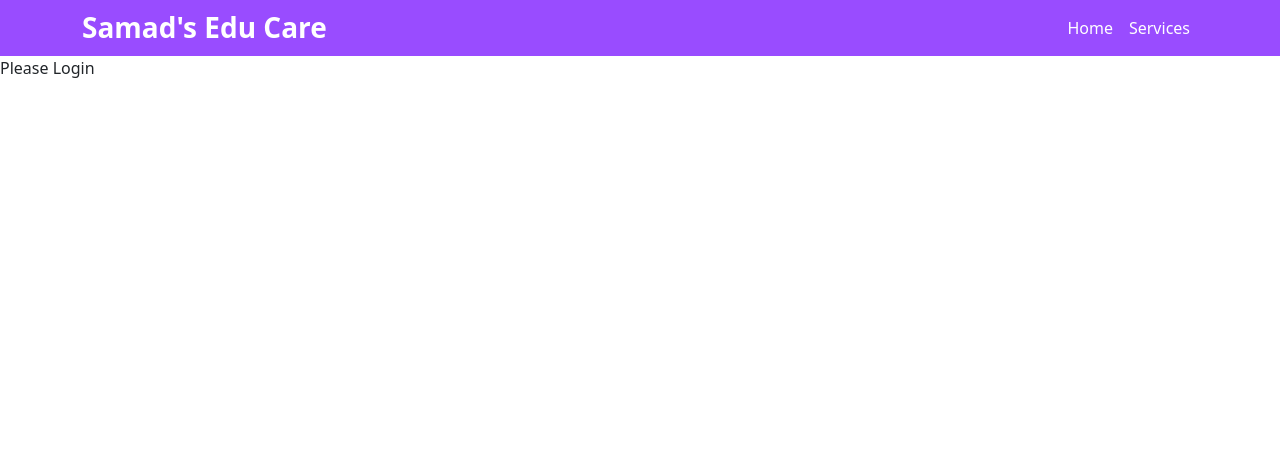
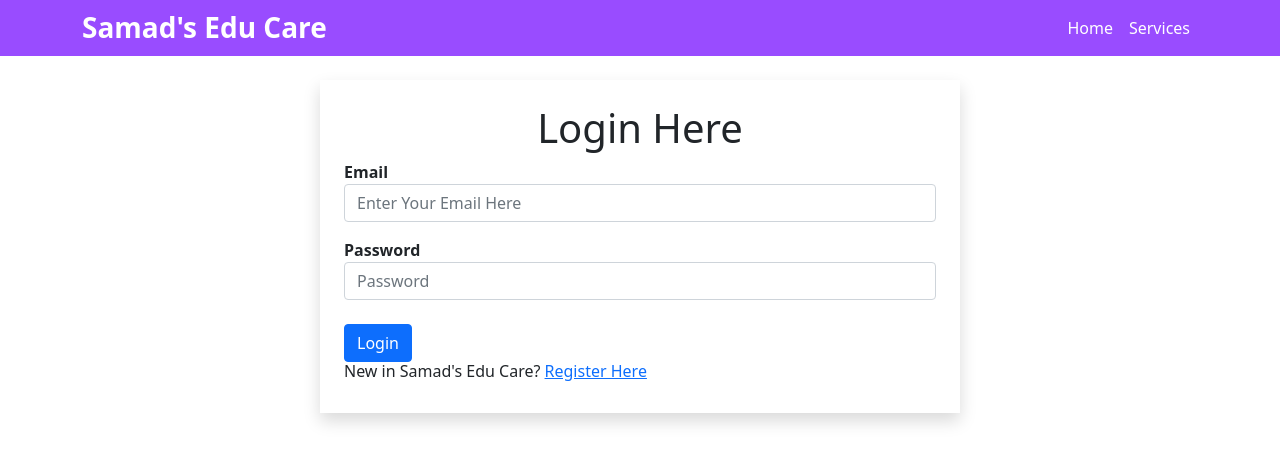
Before and after one commit to shakib-mia/independent-service-provider, a React (Create React App) app: page /login in a window 1280 px wide. Shown: the top 464 px of the page. Built offline with nearby package versions, Linux system fonts and the light colour scheme; the HTML template or start-up script is replaced by a standard one.

Commit message:
Login page created

```diff
--- a/src/Pages/CheckOut/CheckOut.js
+++ b/src/Pages/CheckOut/CheckOut.js
@@ -3,7 +3,7 @@ import React from 'react';
 const CheckOut = () => {
       return (
             <div>
-
+                  This is CheckOut Page
             </div>
       );
 };
--- a/src/Pages/Login/Login.js
+++ b/src/Pages/Login/Login.js
@@ -1,9 +1,17 @@
 import React from 'react';
+import { Link } from 'react-router-dom';
 
 const Login = () => {
       return (
-            <div>
-                  Please Login
+            <div className='mt-4 col-10 col-lg-6 mx-auto shadow p-4'>
+                  <h1 className='text-center'>Login Here</h1>
+                  <label htmlFor="email" className='fw-bold'>Email</label>
+                  <input type="email" id="email" className='form-control' placeholder='Enter Your Email Here' />
+                  <label htmlFor="password" className='fw-bold mt-3'>Password</label>
+                  <input type="password" id="password" className='form-control' placeholder='Password' />
+                  <button type='submit' className='btn btn-primary mt-4'>Login</button>
+
+                  <h6>New in Samad's Edu Care? <Link to='/register'>Register Here</Link></h6>
             </div>
       );
 };
```
